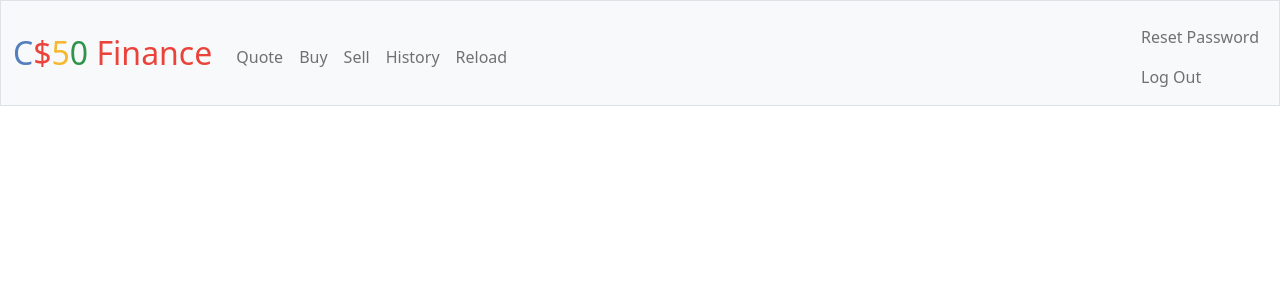
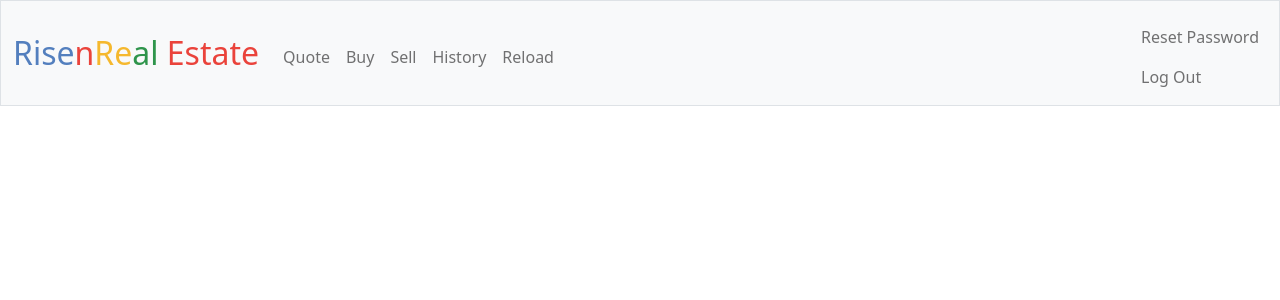
Before and after one commit to hyan0217/weatheringclouds, a Flask app: page / in a window 1280 px wide. Shown: the top 300 px of the page. Run offline with Flask 2, Linux system fonts and the light colour scheme; the visitor is signed in with stand-in values (Sample User, id 1); parts of the project's set-up code (start-up, migrations or seed data) failed here and were passed over.

Commit message:
Changed company name

```diff
--- a/templates/layout.html
+++ b/templates/layout.html
@@ -30,9 +30,9 @@
     <nav class="bg-light border navbar navbar-expand-md navbar-light">
       <div class="container-fluid">
         <a class="navbar-brand" href="/"
-          ><span class="blue">C</span><span class="red">$</span
-          ><span class="yellow">5</span><span class="green">0</span>
-          <span class="red">Finance</span></a
+          ><span class="blue">Rise</span><span class="red">n</span
+          ><span class="yellow">Re</span><span class="green">al</span>
+          <span class="red">Estate</span></a
         >
         <button
           aria-controls="navbar"
```
